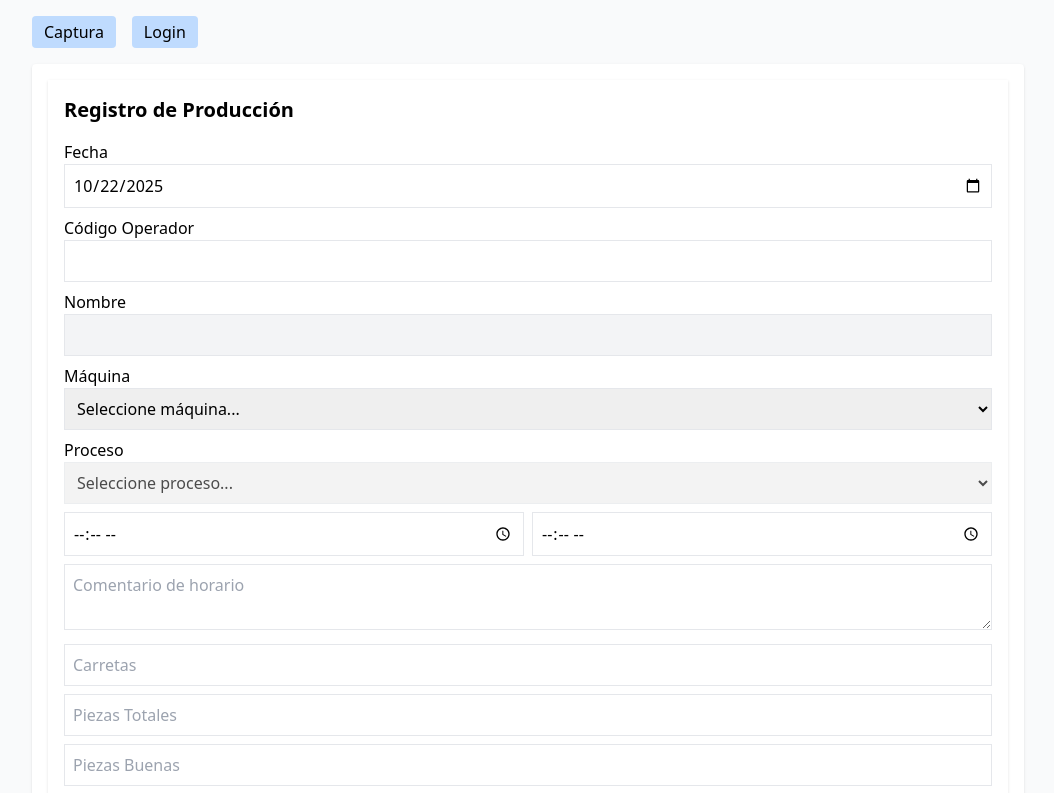
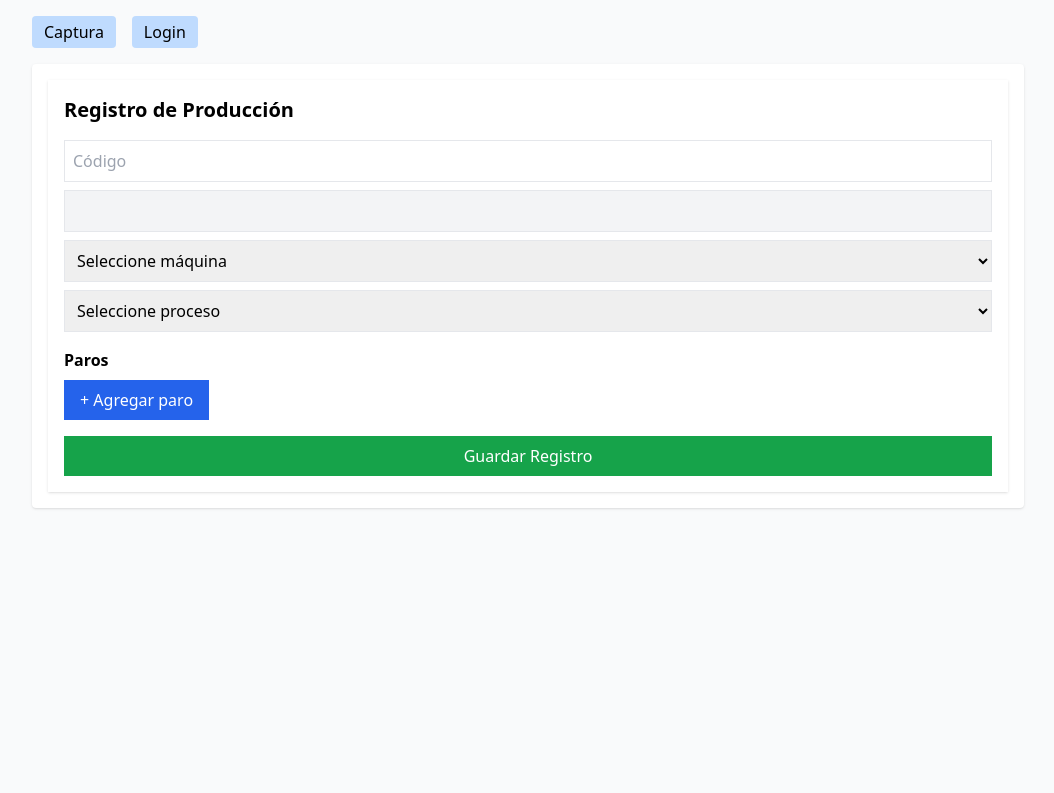
Before and after one commit to TransmetalAG/OEE-APP-SERVER, a React (Vite) app: page / in a window 1280 px wide. Shown: the top 793 px of the page, without its empty margins (112-1166 px from the left). Built offline with nearby package versions, Linux system fonts and the light colour scheme.

Commit message:
Update Captura.jsx

```diff
--- a/src/components/Captura.jsx
+++ b/src/components/Captura.jsx
@@ -21,30 +21,17 @@
     paros: [],
   });
 
-  const [pendientes, setPendientes] = useState([]);
-
-  useEffect(() => {
-    const guardados =
-      JSON.parse(localStorage.getItem("capturasPendientes")) || [];
-    setPendientes(guardados);
-  }, []);
-
-  const handleChange = (e) => {
+  const handleChange = (e) =>
     setForm({ ...form, [e.target.name]: e.target.value });
-  };
 
   const handleCodigo = (e) => {
     const codigo = e.target.value;
     const op = operadores.find((o) => o.codigo === codigo);
-    setForm({
-      ...form,
-      codigo,
-      nombre: op ? op.nombre : "",
-    });
+    setForm({ ...form, codigo, nombre: op ? op.nombre : "" });
   };
 
   /* =======================
-     PAROS (HCA)
+     PAROS
   ======================= */
 
   const agregarParo = () => {
@@ -52,22 +39,26 @@
       ...form,
       paros: [
         ...form.paros,
-        { hecho: "", causa: "", accion: "", minutos: "" },
+        {
+          tipo: "",
+          area: "",
+          hecho: "",
+          causa: "",
+          accion: "",
+          minutos: "",
+        },
       ],
     });
   };
 
-  const editarParo = (index, field, value) => {
+  const editarParo = (i, campo, valor) => {
     const nuevos = [...form.paros];
-    nuevos[index][field] = value;
+    nuevos[i][campo] = valor;
     setForm({ ...form, paros: nuevos });
   };
 
-  const eliminarParo = (index) => {
-    setForm({
-      ...form,
-      paros: form.paros.filter((_, i) => i !== index),
-    });
+  const eliminarParo = (i) => {
+    setForm({ ...form, paros: form.paros.filter((_, idx) => idx !== i) });
   };
 
   /* =======================
@@ -75,27 +66,9 @@
   ======================= */
 
   const guardar = async () => {
-    if (
-      !form.fecha ||
-      !form.codigo ||
-      !form.nombre ||
-      !form.maquina ||
-      !form.proceso ||
-      !form.inicio ||
-      !form.fin ||
-      !form.carretas ||
-      !form.piezastotales ||
-      !form.piezasbuenas
-    ) {
-      alert("⚠️ Completa todos los campos obligatorios.");
+    if (!form.maquina || !form.proceso) {
+      alert("⚠️ Selecciona máquina y proceso");
       return;
-    }
-
-    for (const p of form.paros) {
-      if (!p.hecho || !p.causa || !p.accion || !p.minutos) {
-        alert("⚠️ Completa todos los campos de los paros.");
-        return;
-      }
     }
 
     const registro = {
@@ -104,6 +77,8 @@
       piezastotales: Number(form.piezastotales),
       piezasbuenas: Number(form.piezasbuenas),
       paros: form.paros.map((p) => ({
+        tipo: p.tipo,
+        area: p.tipo === "No Planeado" || p.tipo === "Anomalía" ? p.area : null,
         hecho: p.hecho,
         causa: p.causa,
         accion: p.accion,
@@ -111,56 +86,24 @@
       })),
     };
 
-    try {
     const { error } = await supabase.from("registros").insert([registro]);
-      if (error) throw error;
-      alert("✅ Registro guardado en Supabase");
-    } catch (err) {
-      const pendientesActuales =
-        JSON.parse(localStorage.getItem("capturasPendientes")) || [];
-      pendientesActuales.push(registro);
-      localStorage.setItem(
-        "capturasPendientes",
-        JSON.stringify(pendientesActuales)
-      );
-      setPendientes(pendientesActuales);
-      alert("📦 Registro guardado localmente (sin conexión)");
-    }
+    if (error) alert(error.message);
+    else alert("✅ Registro guardado");
+  };
 
-    setForm({
-      fecha: new Date().toISOString().split("T")[0],
-      codigo: "",
-      nombre: "",
-      maquina: "",
-      proceso: "",
-      inicio: "",
-      fin: "",
-      carretas: "",
-      piezastotales: "",
-      piezasbuenas: "",
-      comentario_hora: "",
-      comentario_calidad: "",
-      paros: [],
-    });
-  };
+  /* =======================
+     UI
+  ======================= */
 
   return (
     <div className="p-4 bg-white shadow">
       <h2 className="text-xl font-bold mb-4">Registro de Producción</h2>
 
-      {/* Fecha */}
-      <label>Fecha</label>
-      <input type="date" name="fecha" value={form.fecha} onChange={handleChange} className="border p-2 w-full mb-2" />
-
-      {/* Operador */}
-      <label>Código Operador</label>
-      <input value={form.codigo} onChange={handleCodigo} className="border p-2 w-full mb-2" />
-
-      <label>Nombre</label>
+      {/* OPERADOR */}
+      <input placeholder="Código" value={form.codigo} onChange={handleCodigo} className="border p-2 w-full mb-2" />
       <input value={form.nombre} disabled className="border p-2 w-full mb-2 bg-gray-100" />
 
-      {/* Máquina */}
-      <label>Máquina</label>
+      {/* MAQUINA */}
       <select
         value={form.maquina}
         onChange={(e) =>
@@ -168,102 +111,92 @@
         }
         className="border p-2 w-full mb-2"
       >
-        <option value="">Seleccione máquina...</option>
-        {[...new Set(catalogo.map((m) => m.maquina))].map((m, i) => (
-          <option key={i} value={m}>
-            {m}
-          </option>
+        <option value="">Seleccione máquina</option>
+        {[...new Set(catalogo.map((m) => m.maquina))].map((m) => (
+          <option key={m}>{m}</option>
         ))}
       </select>
 
-      {/* Proceso */}
-      <label>Proceso</label>
+      {/* PROCESO */}
       <select
         value={form.proceso}
+        name="proceso"
         onChange={handleChange}
-        name="proceso"
-        className="border p-2 w-full mb-2"
-        disabled={!form.maquina}
+        className="border p-2 w-full mb-4"
       >
-        <option value="">Seleccione proceso...</option>
+        <option value="">Seleccione proceso</option>
         {catalogo
           .filter((m) => m.maquina === form.maquina)
           .map((m, i) => (
-            <option key={i} value={m.proceso}>
-              {m.proceso}
-            </option>
+            <option key={i}>{m.proceso}</option>
           ))}
       </select>
 
-      {/* Horas */}
-      <div className="flex gap-2">
-        <input type="time" name="inicio" value={form.inicio} onChange={handleChange} className="border p-2 w-full" />
-        <input type="time" name="fin" value={form.fin} onChange={handleChange} className="border p-2 w-full" />
-      </div>
-
-      <textarea
-        name="comentario_hora"
-        value={form.comentario_hora}
-        onChange={handleChange}
-        className="border p-2 w-full my-2"
-        placeholder="Comentario de horario"
-      />
-
-      {/* Producción */}
-      <input type="number" name="carretas" placeholder="Carretas" value={form.carretas} onChange={handleChange} className="border p-2 w-full mb-2" />
-      <input type="number" name="piezastotales" placeholder="Piezas Totales" value={form.piezastotales} onChange={handleChange} className="border p-2 w-full mb-2" />
-      <input type="number" name="piezasbuenas" placeholder="Piezas Buenas" value={form.piezasbuenas} onChange={handleChange} className="border p-2 w-full mb-2" />
-
-      <textarea
-        name="comentario_calidad"
-        value={form.comentario_calidad}
-        onChange={handleChange}
-        className="border p-2 w-full mb-4"
-        placeholder="Comentario de producción"
-      />
-
-      {/* HCA */}
-      <h3 className="font-bold mb-2">Paros (HCA)</h3>
+      {/* PAROS */}
+      <h3 className="font-bold mb-2">Paros</h3>
 
       {form.paros.map((p, i) => (
         <div key={i} className="border p-3 mb-3">
+          <select
+            value={p.tipo}
+            onChange={(e) => editarParo(i, "tipo", e.target.value)}
+            className="border p-2 w-full mb-2"
+          >
+            <option value="">Tipo de paro</option>
+            <option>Planeado</option>
+            <option>No Planeado</option>
+            <option>Anomalía</option>
+          </select>
+
+          {(p.tipo === "No Planeado" || p.tipo === "Anomalía") && (
+            <>
+              <select
+                value={p.area}
+                onChange={(e) => editarParo(i, "area", e.target.value)}
+                className="border p-2 w-full mb-2"
+              >
+                <option value="">Área</option>
+                <option>Mecánica</option>
+                <option>Eléctrica</option>
+              </select>
+
               <select
                 value={p.hecho}
                 onChange={(e) => editarParo(i, "hecho", e.target.value)}
                 className="border p-2 w-full mb-2"
               >
-            <option value="">Seleccione paro...</option>
+                <option value="">Hecho</option>
                 {(catalogoParos[form.maquina] || []).map((x, idx) => (
-              <option key={idx} value={x.paro}>
-                {x.paro}
-              </option>
+                  <option key={idx}>{x.paro}</option>
                 ))}
               </select>
 
               <input
-            placeholder="Causa (qué pasó)"
+                placeholder="Causa"
                 value={p.causa}
                 onChange={(e) => editarParo(i, "causa", e.target.value)}
                 className="border p-2 w-full mb-2"
               />
 
               <input
-            placeholder="Acción realizada"
+                placeholder="Acción"
                 value={p.accion}
                 onChange={(e) => editarParo(i, "accion", e.target.value)}
                 className="border p-2 w-full mb-2"
               />
+            </>
+          )}
 
           <input
             type="number"
-            placeholder="Tiempo (min)"
+            placeholder="Minutos"
             value={p.minutos}
             onChange={(e) => editarParo(i, "minutos", e.target.value)}
             className="border p-2 w-full mb-2"
           />
 
-          <button onClick={() => eliminarParo(i)} className="bg-red-600 text-white px-3 py-1 w-full">
-            Eliminar paro
+          <button onClick={() => eliminarParo(i)} className="bg-red-600 text-white w-full py-1">
+            Eliminar
           </button>
         </div>
       ))}
@@ -272,7 +205,7 @@
         + Agregar paro
       </button>
 
-      <button onClick={guardar} className="bg-green-600 text-white px-4 py-2 w-full">
+      <button onClick={guardar} className="bg-green-600 text-white w-full py-2">
         Guardar Registro
       </button>
     </div>
```
Lines whose indentation alone changed are shown as unchanged.
